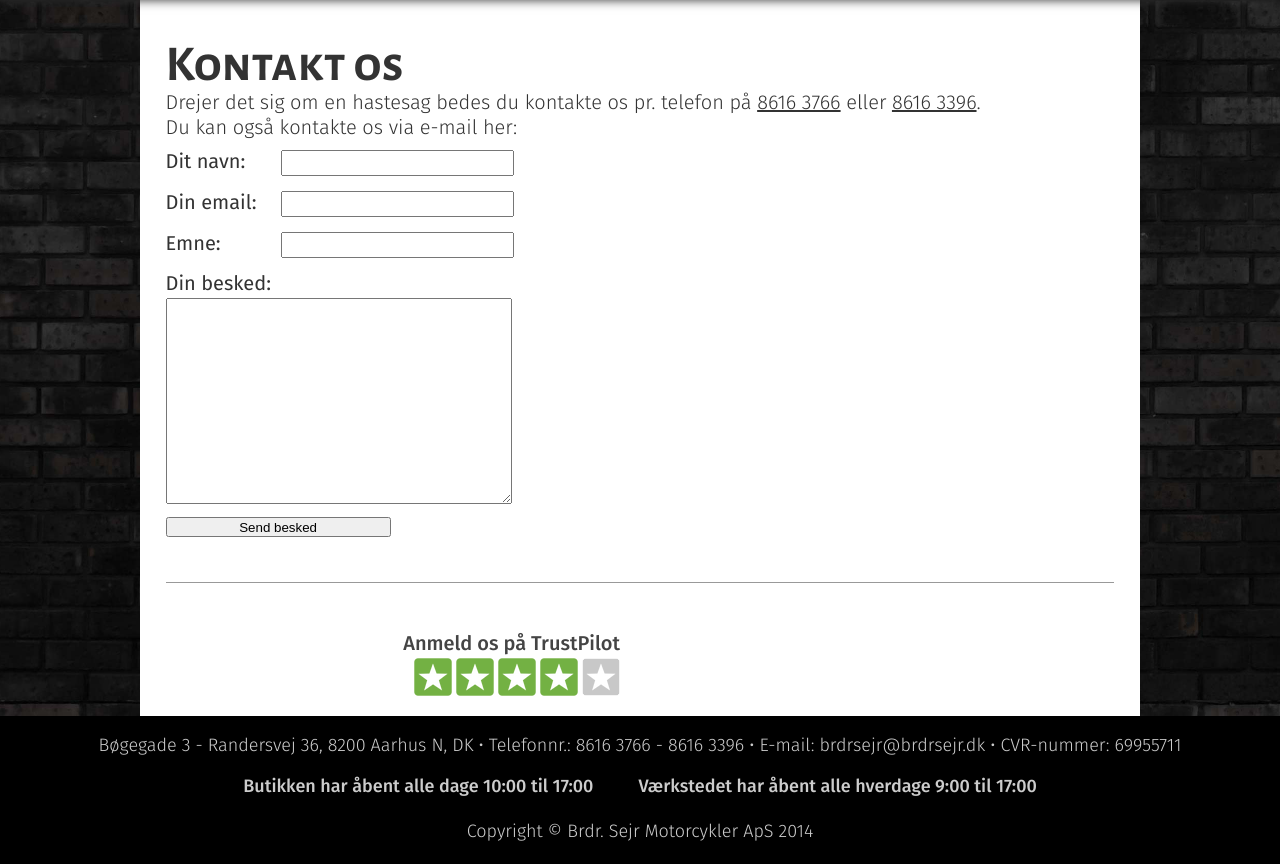
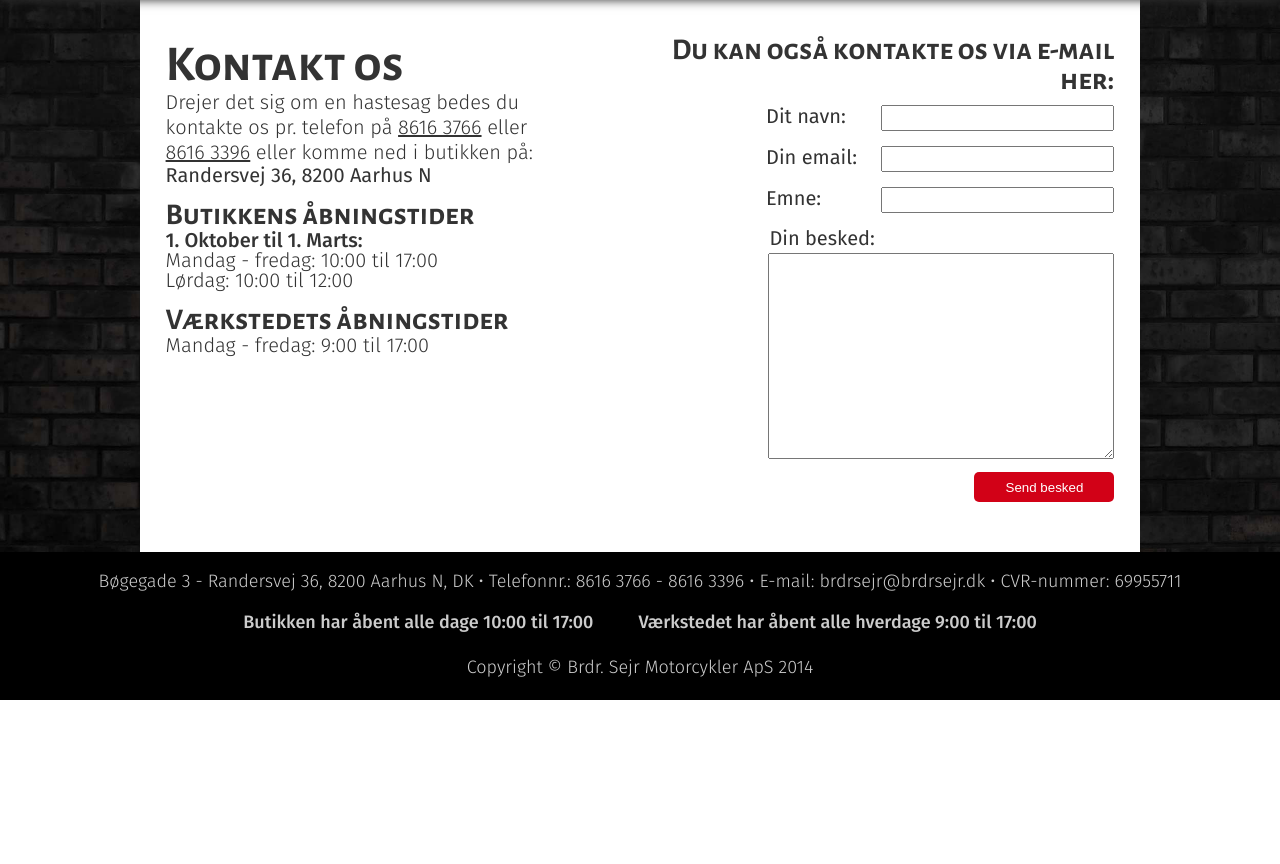
Before and after one commit to M2CD/BrdrSejr, a PHP site: page /contact.php in a window 1280 px wide. Shown: the part 100-964 px from the top of the page. After the commit the page ends 800 px from the top, so only its background shows below. Run offline with PHP 8.4, Linux system fonts and the light colour scheme; some libraries are stand-ins or nearby versions.

Commit message:
contact form and result page

```diff
--- a/contact.php
+++ b/contact.php
@@ -6,8 +6,19 @@
 	<main>
 		<article class="contact">
 			<h2>Kontakt os</h2>
-			<p>Drejer det sig om en hastesag bedes du kontakte os pr. telefon på <a href="tel:86163766" class="phone">8616 3766</a> eller <a href="tel:86163396" class="phone">8616 3396</a>.</p>
-			<p>Du kan også kontakte os via e-mail her:</p>
+			<p>Drejer det sig om en hastesag bedes du kontakte os pr. telefon på <a href="tel:86163766" class="phone">8616 3766</a> eller <a href="tel:86163396" class="phone">8616 3396</a> eller komme ned i butikken på: <address>Randersvej 36, 8200 Aarhus N</address></p>
+			<h3>Butikkens åbningstider</h3>
+			<ol>1. Oktober til 1. Marts:
+				<li>Mandag - fredag: 10:00 til 17:00</li>
+				<li>Lørdag: 10:00 til 12:00</li>
+			</ol>
+			<h3>Værkstedets åbningstider</h3>
+			<ol>
+				<li>Mandag - fredag: 9:00 til 17:00</li>
+			</ol>
+		</article>
+			<section class="contact-form">
+				<h3>Du kan også kontakte os via e-mail her:</h3>
 				<form name="contactform" method="POST" action="contact-result.php">
 					<label for="name">Dit navn:</label>
 					<input name="name" type="text"><br>
@@ -15,12 +26,11 @@
 					<input name="email" type="text"><br>
 					<label for="subject">Emne:</label>
 					<input name="subject" type="text"><br>
-				<label for="message">Din besked:</label><br>
+					<label for="message" class="msg-label">Din besked:</label><br>
 					<textarea name="message" type="text"></textarea><br>
-				<input type="submit" name="submit" value="Send besked">
+					<input type="submit" name="submit" value="Send besked" class="form-submit">
 				</form>
-		</article>
-		<?php include 'includes/social_inc.php'; ?>
+			</section>
 	</main>
 <?php include 'includes/footer_inc.php'; ?>
 	<script src="js/script.js" type="text/javascript" type="text/javascript"></script>
--- a/css/style.css
+++ b/css/style.css
@@ -545,12 +545,21 @@ section.personale .rolle {
 	}
 }
 /*****  contact.php *****/
+form {
+	width:350px;
+	float:right;
+}
 form label {
 	display:inline-block;
 	font-size:1em;
 	line-height:20px;
 	width:110px;
+	text-align:left;
 }
+	form label.msg-label {
+		width:100%;
+		text-indent:5px
+	}
 form input {
 	height:20px;
 	width:225px;
@@ -565,7 +574,7 @@ form textarea {
 form .form-submit {
 	width:140px;
 	height:30px;
-	background-color:#111;
+	background-color:#d20117;
 	color:#fff;
 	border:none;
 	border-radius:5px;
@@ -574,6 +583,43 @@ form .form-submit {
 	form .form-submit:hover {
 		font-weight:bold;
 	}
+@media screen and (min-width:700px) {
+.contact {
+	float:left;
+	width:40%;
+	border-bottom:none;
+}
+.contact-form {
+	width:50%;
+	float:right;
+	text-align:right;
+}
+.contact-form h3 {
+	font-size:1.5em;
+}
+}
+.contact h3 {
+	font-size {
+		1.5em;
+	}
+}
+.contact h3 {
+	font-size:1.5em;
+	}
+.contact-message {
+	background-color:#fafafa;
+	padding:40px;
+	box-shadow:inset 1px 1px 2px #aaa;
+	border-bottom:none;
+	margin-right:0;
+	text-align:left;
+}
+.contact ol {
+	font-weight:500;
+}
+.contact li {
+	font-weight:300;
+}
 /************************/
 /******** FOOTER ********/
 /************************/
--- a/js/script.js
+++ b/js/script.js
@@ -8,5 +8,28 @@ $(document).ready(function(){
 		$(this).children('ul.submenu').slideToggle(200);
 	});
 
+	// Make main full height of window
+	var docHeight = $(window).height();
+	var mainHeight = $('main').height();
+	var footerHeight = $('footer').height();
+	var footerTop = $('footer').position().top + footerHeight;
+
+	if (footerTop < docHeight) {
+	$('main').css('height', (docHeight - footerTop) + mainHeight + 'px');
+	}
 
 });
+// adjust Main height when window is resized
+$(window).resize(function(){
+	var docHeight = $(window).height();
+	var mainHeight = $('main').height();
+	var footerHeight = $('footer').height();
+	var footerTop = $('footer').position().top + footerHeight;
+
+	if (footerTop < docHeight) {
+	$('main').css('height', (docHeight - footerTop) + mainHeight + 'px');
+	}
+	if (footerTop > docHeight) {
+	$('main').css('height', 'auto');
+	}
+});
--- a/mail.php
+++ b/mail.php
@@ -4,12 +4,12 @@ http://stackoverflow.com/questions/18379238/send-email-with-php-from-html-form-o
 class CI_Email {
 	//These settings need to be changed to the needs of your SMTP server:
 
-	var $smtp_default_from = 'yourusername@your_from_email_address.com';
-	var $smtp_default_name = 'Your Name';
+	var $smtp_default_from = 'gunnyarts@gmail.com';
+	var $smtp_default_name = 'Dennis Jensen';
 	var $useragent		= "CodeIgniter";
 	var $mailpath		= "/usr/sbin/sendmail";
 	var $protocol		= "smtp";	// mail/sendmail/smtp
-	var $smtp_host		= "smtp.your_smtp_server.net";		// SMTP Server.  Example: mail.earthlink.net
+	var $smtp_host		= "stmp.gmail.com";		// SMTP Server.  Example: mail.earthlink.net
 	var $smtp_user		= "your_smtp_server_username@your_smtp_server_name.com";		// SMTP Username
 	var $smtp_pass		= "your_smtp_server_password";		// SMTP Password
 	var $smtp_port		= "587";	// SMTP Port, default: 25
```
Also changed, not shown: contact-result.php (+21 -3 lines). Lines whose indentation alone changed are shown as unchanged.
